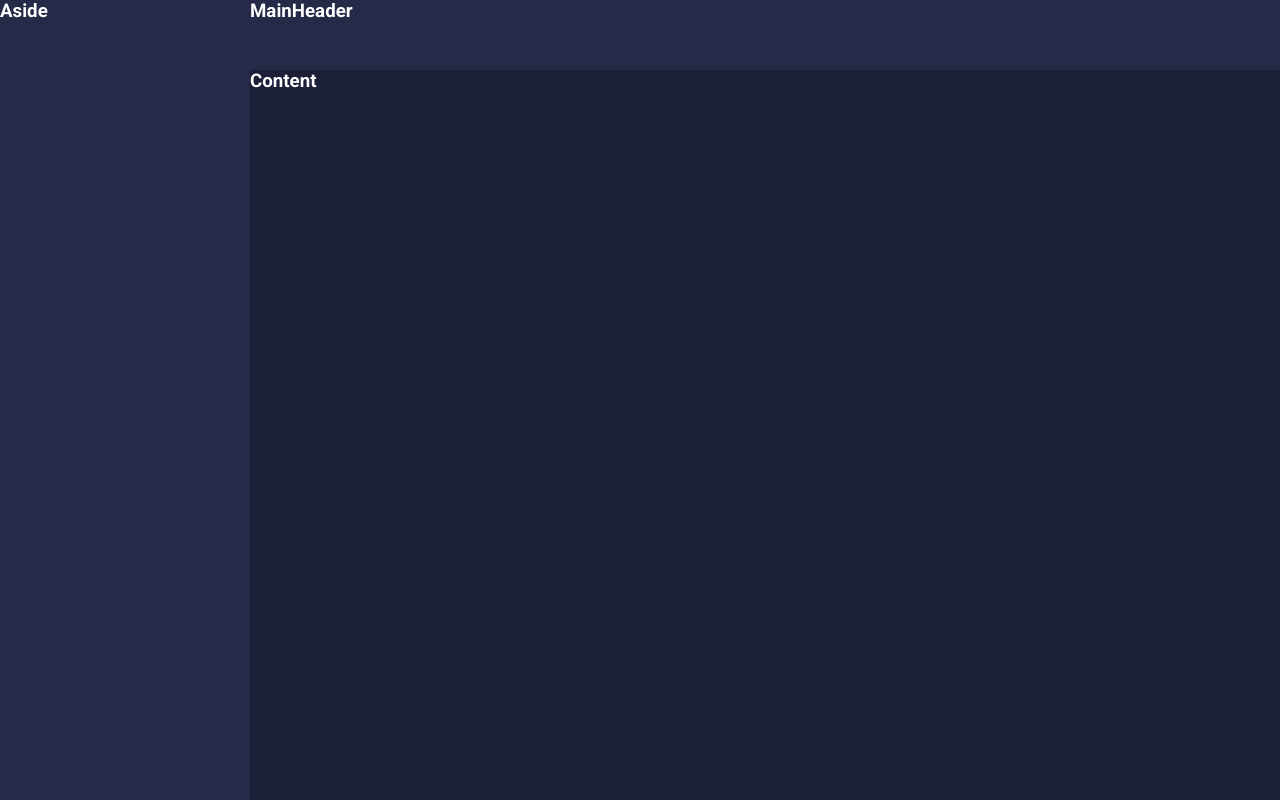
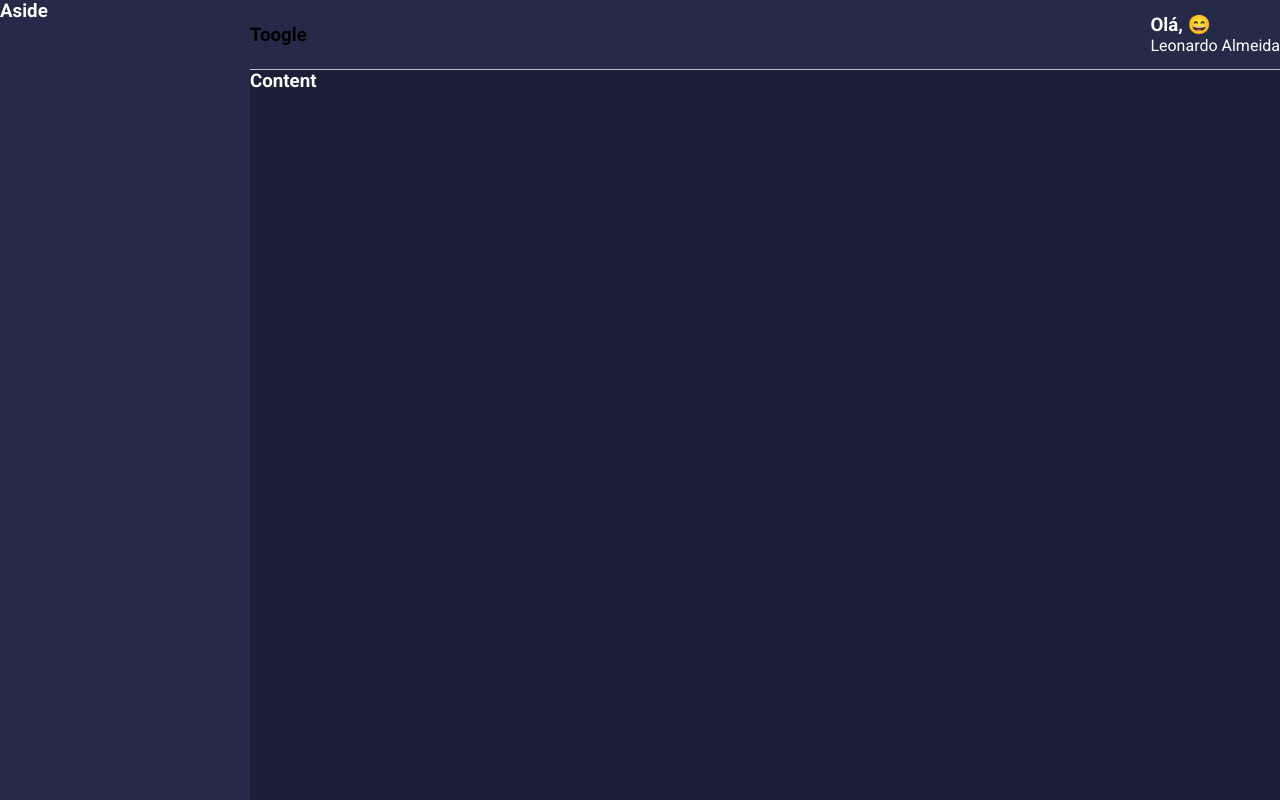
Before and after one commit to leonardo-teles/minha-carteira, a React (Create React App) app: page / in a window 1280 px wide. Built offline with nearby package versions, Linux system fonts and the light colour scheme.

Commit message:
Criando o Header Principal

```diff
--- a/src/components/MainHeader/index.tsx
+++ b/src/components/MainHeader/index.tsx
@@ -1,11 +1,24 @@
-import React from 'react';
+import React, {useMemo} from 'react';
 
-import { Container } from './styles';
+import emojis from '../../utils/emojis';
+import { Container, Profile, Welcome, UserName } from './styles';
 
 const MainHeader: React.FC = () => {
+
+    const emoji = useMemo(() => {
+        const indice = Math.floor(Math.random() * emojis.length);
+
+        return emojis[indice];
+    }, []);
+
     return (
         <Container>
-            <h3>MainHeader</h3>
+            <h3>Toogle</h3>
+
+            <Profile>
+                <Welcome>Olá, {emoji}</Welcome>
+                <UserName>Leonardo Almeida</UserName>
+            </Profile>
         </Container>
     );
 }
--- a/src/components/MainHeader/styles.ts
+++ b/src/components/MainHeader/styles.ts
@@ -2,6 +2,20 @@
 
 export const Container = styled.div`
     grid-area: MH;
+
+    background-color: ${props => props.theme.colors.secondary};
+
+    display: flex;
+    justify-content: space-between;
+    align-items: center;
+
+    border-bottom: 1px solid ${props => props.theme.colors.gray}
+`;
+
+export const Profile = styled.div`
     color: ${props => props.theme.colors.white};
-    background-color: ${props => props.theme.colors.secondary};
 `;
+
+export const Welcome = styled.h3``;
+
+export const UserName = styled.span``;
--- /dev/null
+++ b/src/utils/emojis.ts
@@ -0,0 +1 @@
+export default ['🤑', '🤩', '😍', '😎', '😄', '😃'];
```
